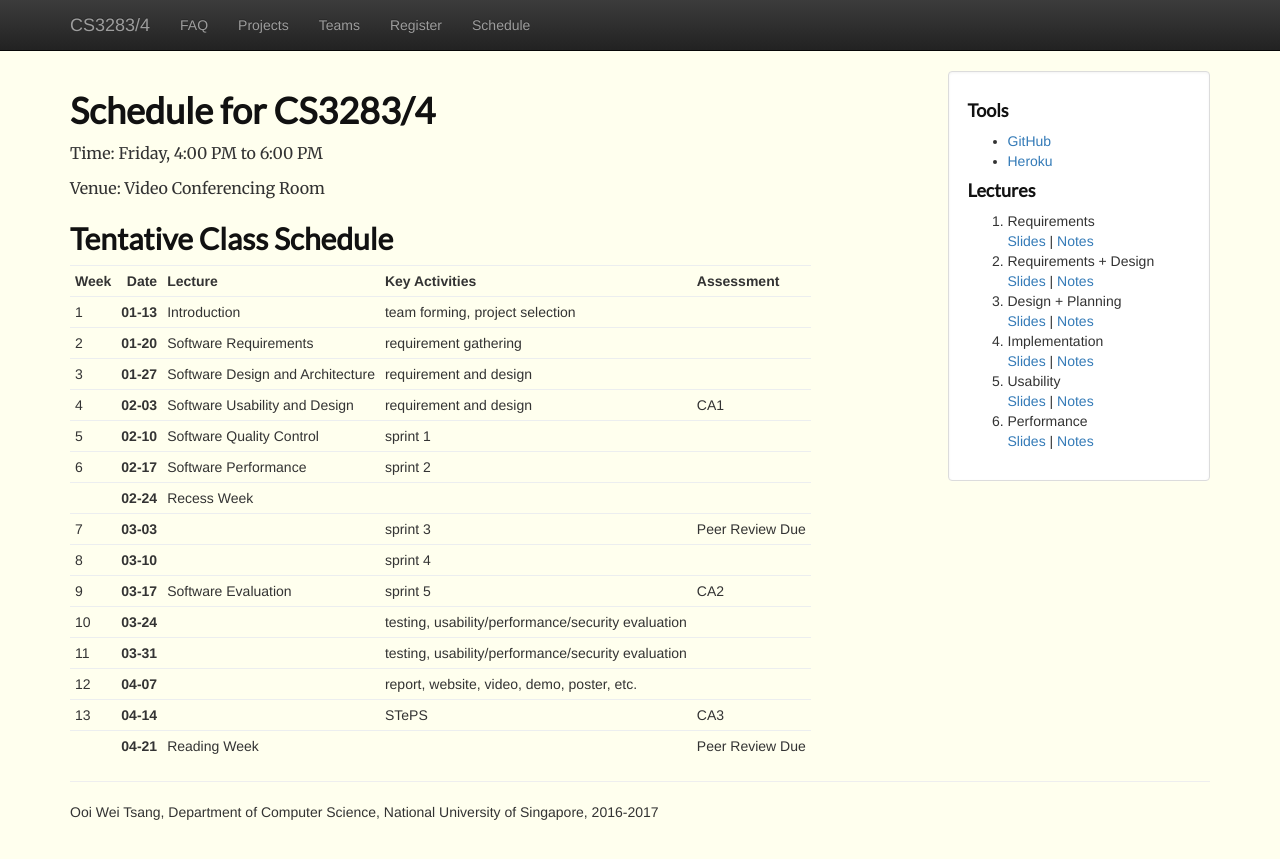
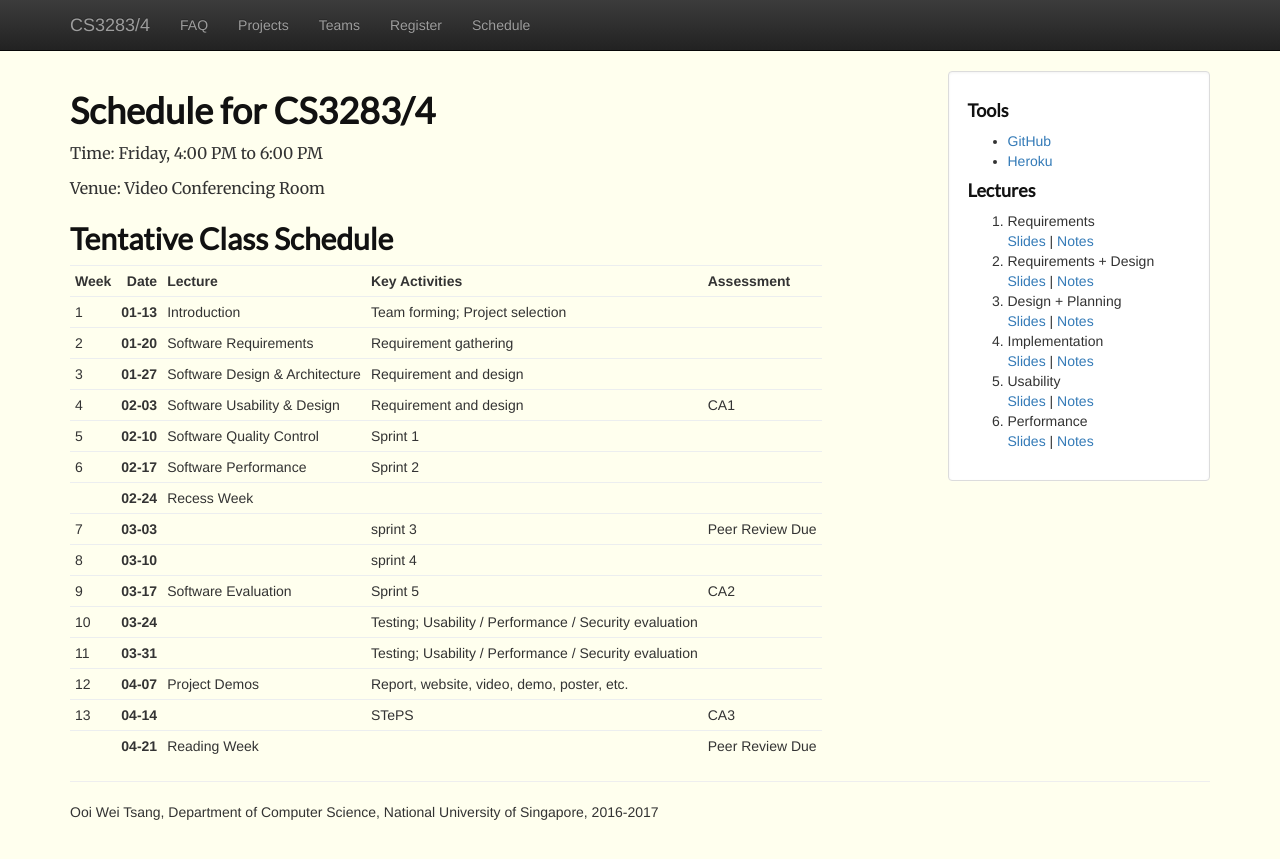
Before and after one commit to nus-mtp/1617, a Jekyll site: the page built from schedule.md, in a window 1280 px wide. Shown: the top 859 px of the page. Built offline with Jekyll 4.4.1, drawn with Linux system fonts in a browser that asks for light colours; nearby versions of some CDN libraries.

Commit message:
Added final presentation to schedule

```diff
--- a/schedule.md
+++ b/schedule.md
@@ -13,18 +13,18 @@ Venue: Video Conferencing Room
 
 |Week| Date      | Lecture                 | Key Activities | Assessment |
 |-|----------:|:------------------------|:---------|:-----------|
-|1| **01-13** | Introduction| team forming, project selection | |
-|2| **01-20** | Software Requirements| requirement gathering | |
-|3| **01-27** | Software Design and Architecture| requirement and design ||
-|4| **02-03** | Software Usability and Design| requirement and design | CA1 |
-|5| **02-10** | Software Quality Control| sprint 1|  |
-|6| **02-17** | Software Performance | sprint 2 | |
+|1| **01-13** | Introduction| Team forming; Project selection | |
+|2| **01-20** | Software Requirements| Requirement gathering | |
+|3| **01-27** | Software Design &amp; Architecture| Requirement and design ||
+|4| **02-03** | Software Usability &amp; Design| Requirement and design | CA1 |
+|5| **02-10** | Software Quality Control| Sprint 1|  |
+|6| **02-17** | Software Performance | Sprint 2 | |
 || **02-24** | Recess Week |||
 |7| **03-03** | | sprint 3 | Peer Review Due |
 |8| **03-10** | | sprint 4 |  |
-|9| **03-17** | Software Evaluation | sprint 5 | CA2 |
-|10| **03-24** | | testing, usability/performance/security evaluation | |
-|11| **03-31** | | testing, usability/performance/security evaluation | |
-|12| **04-07** | | report, website, video, demo, poster, etc. ||
+|9| **03-17** | Software Evaluation | Sprint 5 | CA2 |
+|10| **03-24** | | Testing; Usability / Performance / Security evaluation | |
+|11| **03-31** | | Testing; Usability / Performance / Security evaluation | |
+|12| **04-07** | Project Demos | Report, website, video, demo, poster, etc. ||
 |13| **04-14** | |STePS| CA3 |
 || **04-21** | Reading Week || Peer Review Due |
```
